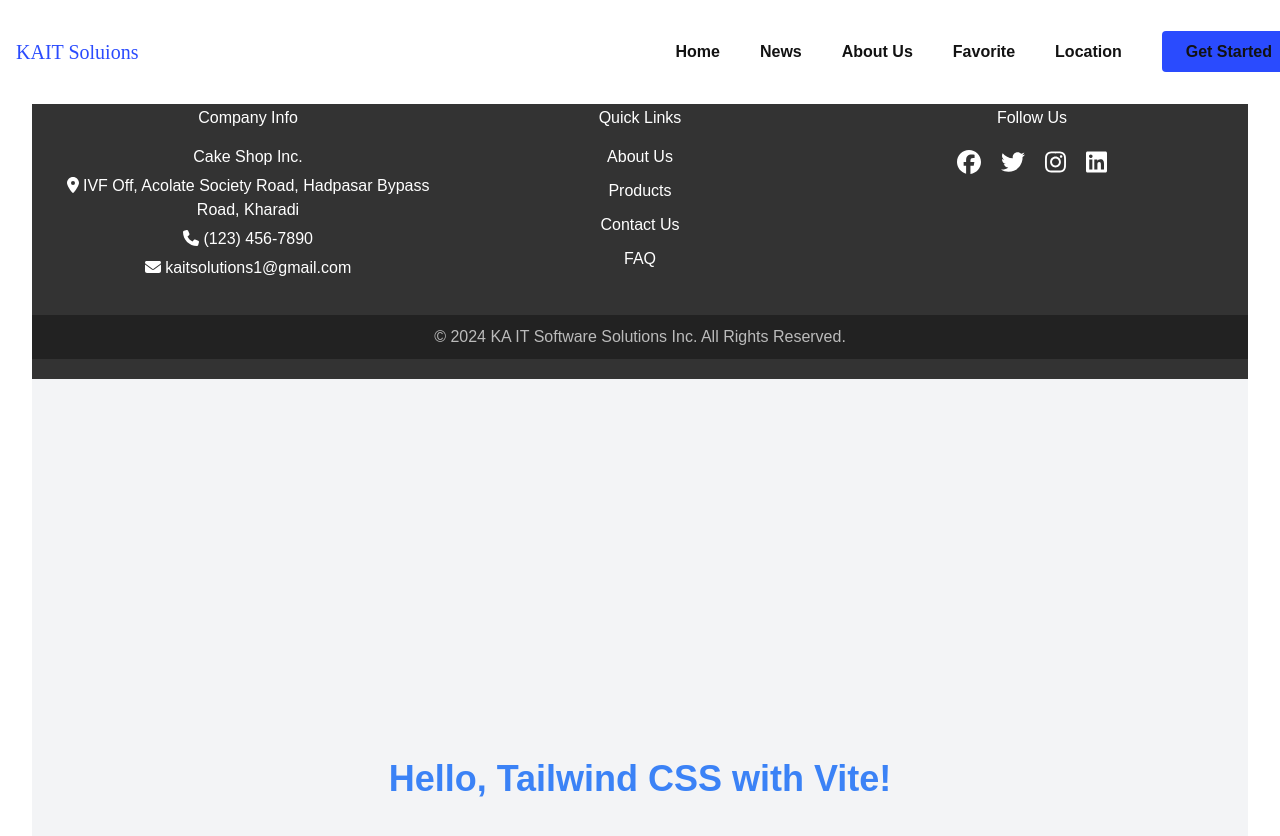
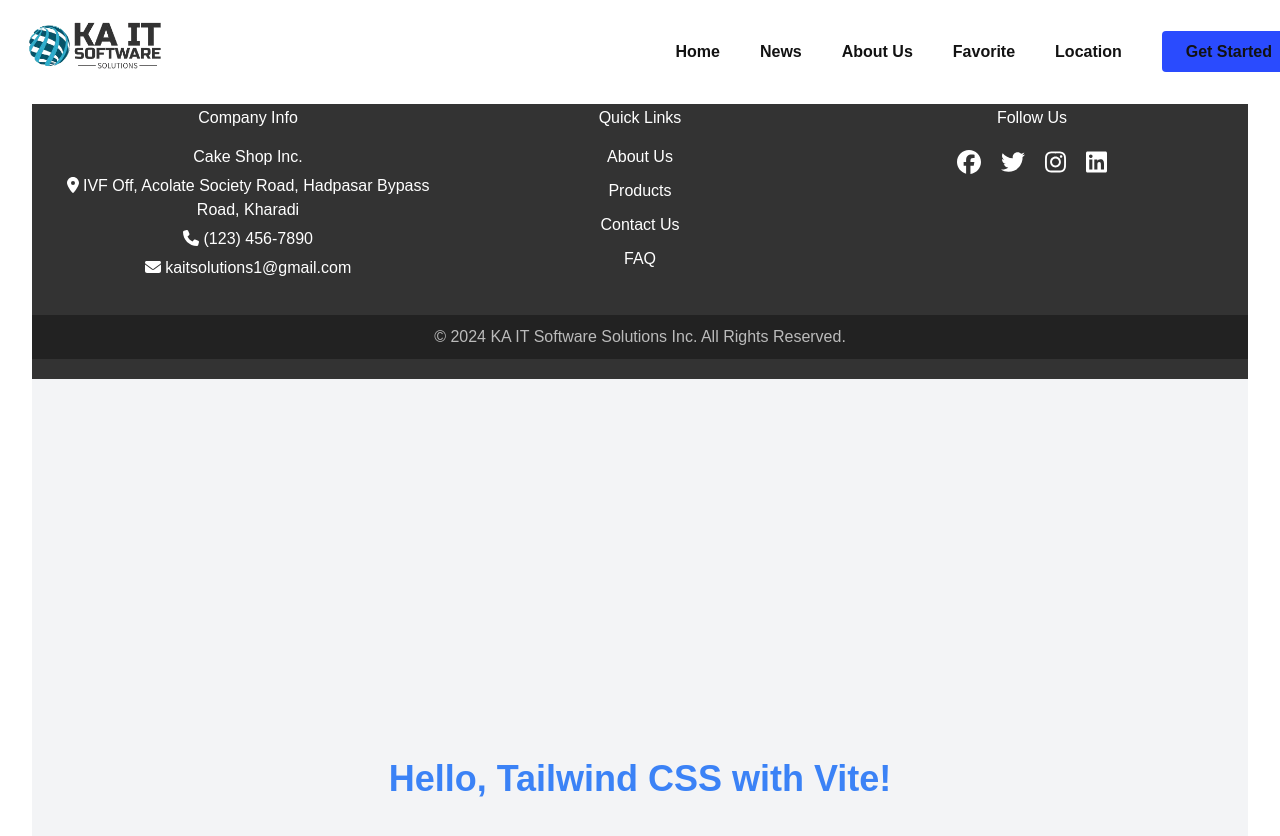
Before and after one commit to KA-IT-Solutions/Kait_website_project, a React (Vite) app in the folder KAITSolution/: page / in a window 1280 px wide. Shown: the top 836 px of the page. Built offline with nearby package versions, Linux system fonts and the light colour scheme.

Commit message:
added logo

```diff
--- a/KAITSolution/src/Components/Navbar/Navbar.css
+++ b/KAITSolution/src/Components/Navbar/Navbar.css
@@ -24,6 +24,11 @@
     transition: color 0.4s;
     font-size: var(--h2-font-size);
     font-family: var(--second-font);
+  }
+
+  .logo-image {
+    height: 6rem; /* Adjust size as needed */
+    width: auto;
   }
 
   .nav__toggle,
--- a/KAITSolution/src/Components/Navbar/Navbar.jsx
+++ b/KAITSolution/src/Components/Navbar/Navbar.jsx
@@ -2,7 +2,7 @@ import React, { useState, useEffect } from "react";
 import { NavLink } from "react-router-dom";
 import { IoClose, IoMenu } from "react-icons/io5";
 import "./Navbar.css";
-// import logo from './logo.png'
+import logo from './kaitLogo.png'
 
 const Navbar = () => {
   const [showMenu, setShowMenu] = useState(false);
@@ -30,7 +30,7 @@ const Navbar = () => {
     <header className="header">
       <nav className="nav container">
         <NavLink to="/" className="nav__logo">
-          KAIT Soluions
+        <img src={logo} alt="Logo" className="logo-image" />
         </NavLink>
 
         <div className={`nav__menu ${showMenu ? "show-menu" : ""}`} id="nav-menu">
```
